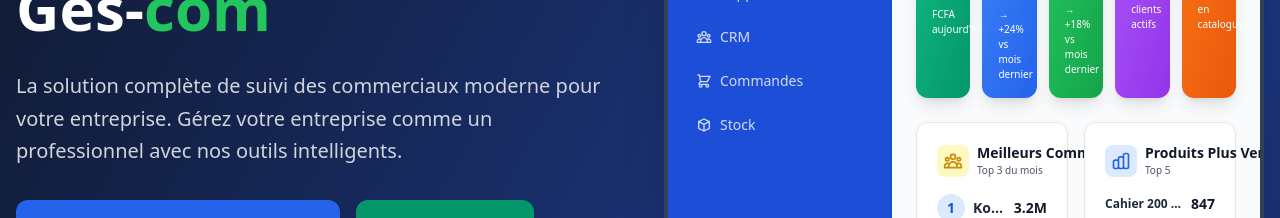
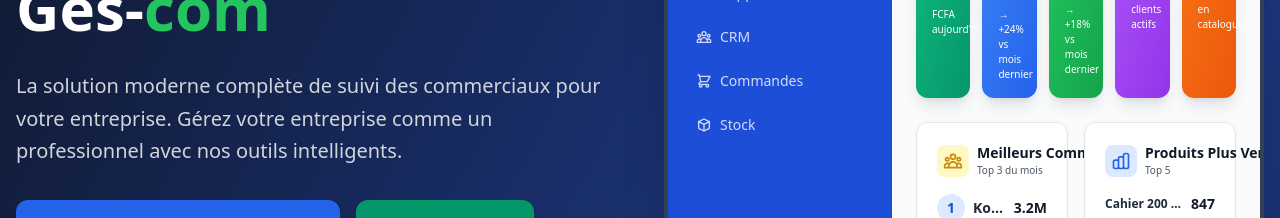
Before and after one commit to kkonanjeanluc2-debug/Gs_com, a Vue app: page / in a window 1280 px wide. Shown: the part 315-533 px from the top of the page. Built offline with nearby package versions, Linux system fonts and the light colour scheme; no server answers.

Commit message:
Updated LandingPage.vue

```diff
--- a/src/components/LandingPage.vue
+++ b/src/components/LandingPage.vue
@@ -108,7 +108,7 @@ const callPhone = () => {
             </h1>
 
             <p class="text-xl text-gray-300 leading-relaxed">
-              La solution complète de suivi des commerciaux moderne pour votre entreprise. Gérez votre entreprise comme un professionnel avec nos outils intelligents.
+              La solution moderne complète de suivi des commerciaux pour votre entreprise. Gérez votre entreprise comme un professionnel avec nos outils intelligents.
             </p>
 
             <!-- Contact Buttons -->
```
